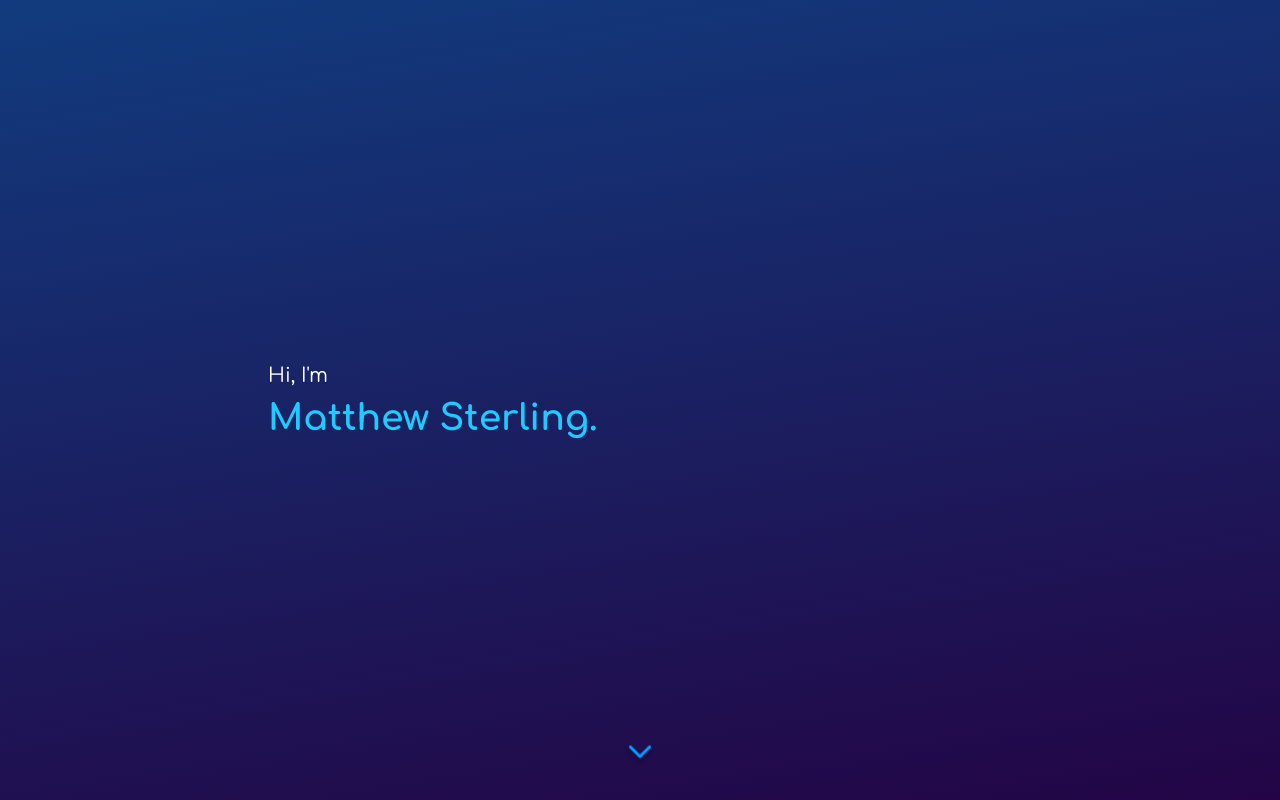
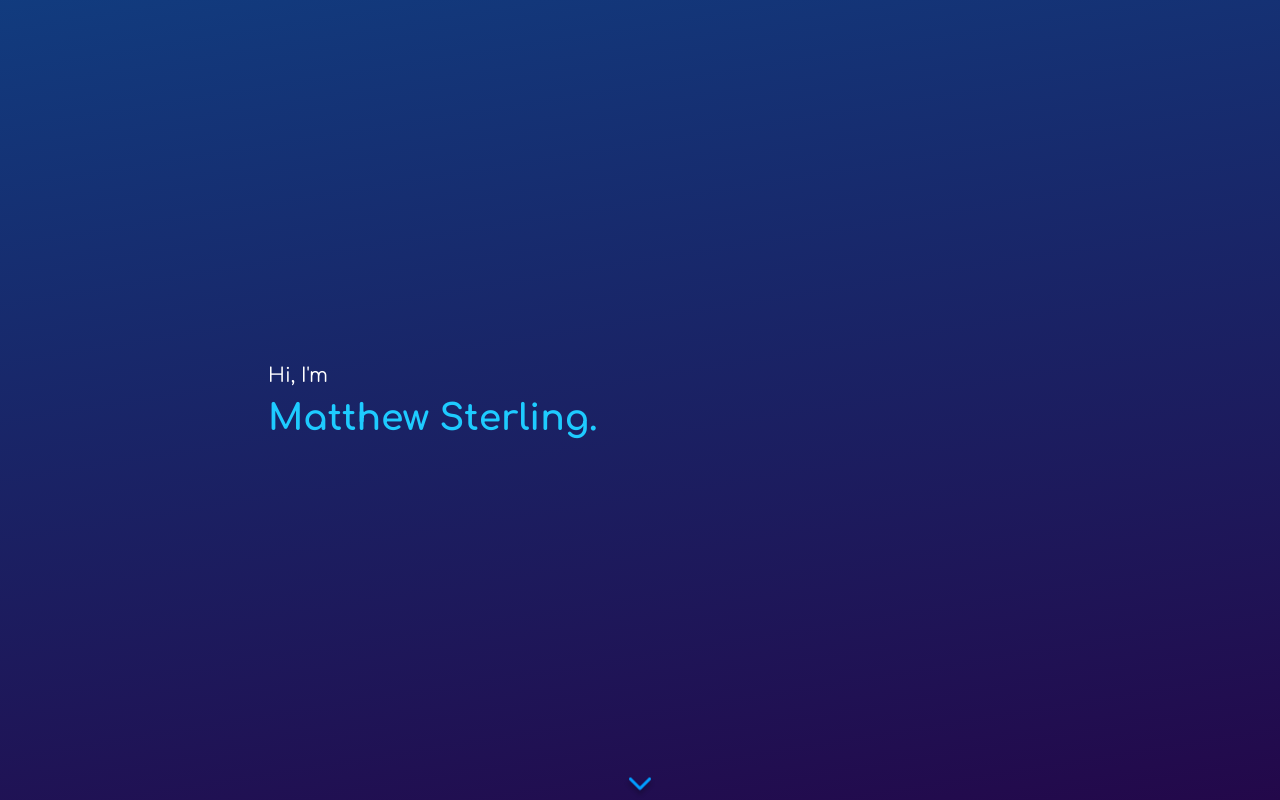
Before and after one commit to mjsterling/matthewsterling-dev, a React (Create React App) app: page / in a window 1280 px wide. Shown: the top 800 px of the page. Built offline with nearby package versions, Linux system fonts and the light colour scheme.

Commit message:
fixed scroll issue on android

```diff
--- a/src/components/Avatar.tsx
+++ b/src/components/Avatar.tsx
@@ -63,16 +63,18 @@ export const Avatar = forwardRef<SVGGElement>((props, ref) => {
             d="M147.211 128.072C155.339 122.759 152.279 124.21 167.499 119.694C163.319 120.319 155.534 122.276 152.865 123.844C151.41 124.661 148.461 126.98 147.211 128.072Z"
           />
         </mask>
-        <path
+        {/* <path
           pathLength={1}
           d="M147.211 128.072L146.553 127.32L147.758 128.909L147.211 128.072ZM167.499 119.694L167.783 120.652L167.351 118.705L167.499 119.694ZM152.865 123.844L153.355 124.716L153.363 124.711L153.371 124.706L152.865 123.844ZM147.758 128.909C151.887 126.211 153.034 125.33 155.068 124.512C157.164 123.669 160.106 122.93 167.783 120.652L167.214 118.735C159.671 120.973 156.534 121.767 154.322 122.656C152.05 123.57 150.663 124.621 146.664 127.236L147.758 128.909ZM167.351 118.705C165.213 119.024 162.183 119.679 159.352 120.45C156.558 121.212 153.822 122.122 152.359 122.981L153.371 124.706C154.576 123.998 157.068 123.146 159.878 122.38C162.652 121.624 165.604 120.988 167.647 120.683L167.351 118.705ZM152.375 122.972C150.826 123.842 147.813 126.218 146.553 127.32L147.869 128.825C149.109 127.742 151.994 125.48 153.355 124.716L152.375 122.972Z"
-          fill="#009DFF"
+          stroke="#009DFF"
+          strokeWidth="0.5"
           mask="url(#path pathLength={1}-7-inside-1_1403_968)"
-        />
+        /> */}
         <path
           pathLength={1}
           d="M163.75 125.3L163.751 125.3C166.372 125.299 168.5 127.426 168.5 130.05C168.5 132.672 166.372 134.8 163.75 134.8C161.128 134.8 159 132.672 159 130.05C159 127.427 161.127 125.3 163.75 125.3Z"
           stroke="url(#paint0_linear_1403_968)"
+          // stroke="#009DFF"
           stroke-width="5"
         />
         <path
@@ -101,6 +103,7 @@ export const Avatar = forwardRef<SVGGElement>((props, ref) => {
           pathLength={1}
           d="M98.25 125.3L98.2508 125.3C100.872 125.299 103 127.426 103 130.05C103 132.672 100.872 134.8 98.25 134.8C95.6275 134.8 93.5 132.672 93.5 130.05C93.5 127.427 95.6272 125.3 98.25 125.3Z"
           stroke="url(#paint1_linear_1403_968)"
+          // stroke="#009DFF"
           stroke-width="5"
         />
         <path
--- a/src/components/DownArrow.tsx
+++ b/src/components/DownArrow.tsx
@@ -6,7 +6,7 @@ export const DownArrow = ({ show }: { show: boolean }) => {
       viewBox="0 0 32 22"
       fill="none"
       xmlns="http://www.w3.org/2000/svg"
-      className="animate-bounce fixed bottom-7 pointer-events-none transition-opacity"
+      className="animate-bounce fixed bottom-14 pointer-events-none transition-opacity"
       style={{ left: `calc(50vw - 16px)`, opacity: +show }}
     >
       <g filter="url(#filter0_d_1403_1780)">
--- a/src/index.css
+++ b/src/index.css
@@ -2,12 +2,21 @@
 @tailwind components;
 @tailwind utilities;
 
+#viewport {
+  background: linear-gradient(
+    170.9deg,
+    rgb(0, 110, 178) -93.1%,
+    rgb(36, 5, 71) 100%
+  );
+  background-attachment: fixed;
+}
+
 @layer base {
   html {
-    @apply bg-black m-0 p-0 overflow-x-hidden;
+    @apply m-0 p-0 overflow-x-hidden;
   }
   body {
-    @apply gradient-background bg-fixed;
+    @apply bg-fixed;
   }
   h1,
   h2,
@@ -16,12 +25,4 @@
   p {
     font-family: 'Comfortaa', sans-serif;
   }
-
-  .gradient-background {
-    background: linear-gradient(
-      170.9deg,
-      rgba(0, 157, 255, 0.7) -93.1%,
-      rgba(50, 7, 99, 0.7) 100%
-    );
-  }
 }
--- a/src/index.js
+++ b/src/index.js
@@ -6,6 +6,9 @@ import reportWebVitals from './reportWebVitals';
 import gsap from 'gsap';
 import ScrollTrigger from 'gsap/ScrollTrigger';
 gsap.registerPlugin(ScrollTrigger);
+ScrollTrigger.config({
+  autoRefreshEvents: 'visibilitychange,DOMContentLoaded,load',
+});
 
 const root = ReactDOM.createRoot(document.getElementById('root'));
 root.render(<App />);
--- a/src/pages/Home.tsx
+++ b/src/pages/Home.tsx
@@ -38,7 +38,7 @@ export const Home = () => {
   useEffect(() => {
     t1.current = gsap.timeline({
       scrollTrigger: {
-        pin: true,
+        pin: mainRef.current,
         pinSpacing: true,
         scrub: 1,
         trigger: mainRef.current,
@@ -80,7 +80,9 @@ export const Home = () => {
   return (
     <main
       ref={mainRef}
-      className="w-screen h-screen overflow-hidden fixed top-0"
+      id="viewport"
+      className="w-screen overflow-hidden"
+      style={{ height: window.innerHeight + 60 }}
     >
       <div
         className="absolute left-7 top-7 transition-opacity z-50 "
@@ -95,9 +97,9 @@ export const Home = () => {
       <Menu open={menuOpen} />
       <div
         ref={innerRef}
-        className="z-10 absolute top-0 w-screen max-w-[800px]"
+        className="w-screen absolute max-w-[800px]"
         style={{
-          height: '300vh',
+          height: '301vh',
           left: Math.max(0, window.innerWidth * 0.5 - 400),
           maxWidth: '800px',
         }}
```
Also changed, not shown: src/tailwind.css, 1 other file (tests, documents, lock files or other folders).
